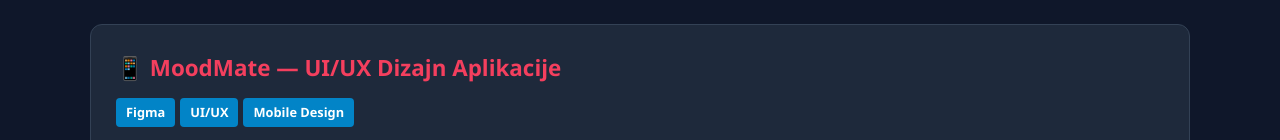
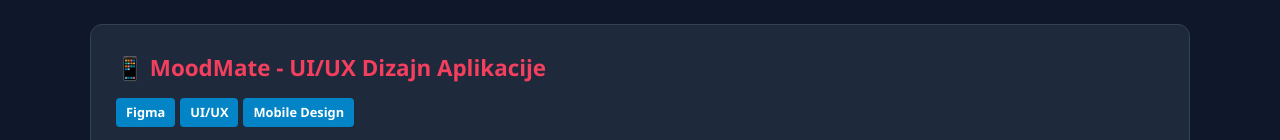
Before and after one commit to aleksandar755/aleksandar755.github.io, a plain HTML site: page index.html in a window 1280 px wide. Shown: the part 741-881 px from the top of the page. Drawn offline with Linux system fonts and the light colour scheme.

Commit message:
Update index.html

```diff
--- a/index.html
+++ b/index.html
@@ -119,7 +119,7 @@
             <!-- Projekat 4: Figma UI/UX -->
             <div class="card card-full">
                 <div>
-                    <h3>📱 MoodMate — UI/UX Dizajn Aplikacije</h3>
+                    <h3>📱 MoodMate - UI/UX Dizajn Aplikacije</h3>
                     <div class="tags">
                         <span class="tag">Figma</span>
                         <span class="tag">UI/UX</span>
```
